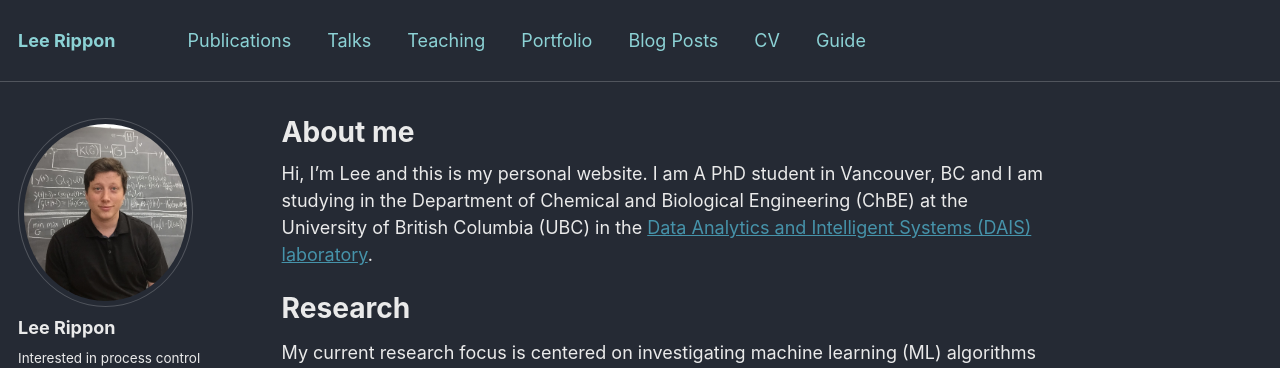
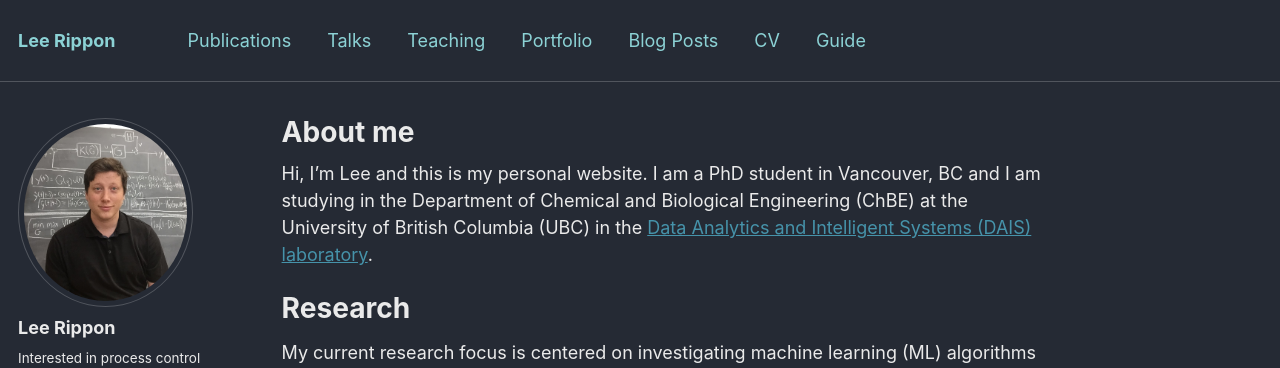
Before and after one commit to LeeRippon/LeeRippon.github.io, a Jekyll site: the page built from _pages/about.md, in a window 1280 px wide and 1258 px high. Shown: the top 368 px of the window. Built offline with Jekyll 4.4.1, drawn with Linux system fonts in a browser that asks for light colours; some web fonts are replaced.

```diff
--- a/_pages/about.md
+++ b/_pages/about.md
@@ -8,7 +8,7 @@ redirect_from:
   - /about.html
 ---
 
-Hi, I'm Lee and this is my personal website. I am A PhD student in Vancouver, BC and I am studying in the Department of Chemical and Biological Engineering (ChBE) at the University of British Columbia (UBC) in the [Data Analytics and Intelligent Systems (DAIS) laboratory](https://dais.chbe.ubc.ca/).
+Hi, I'm Lee and this is my personal website. I am a PhD student in Vancouver, BC and I am studying in the Department of Chemical and Biological Engineering (ChBE) at the University of British Columbia (UBC) in the [Data Analytics and Intelligent Systems (DAIS) laboratory](https://dais.chbe.ubc.ca/).
 
 
 Research
```
